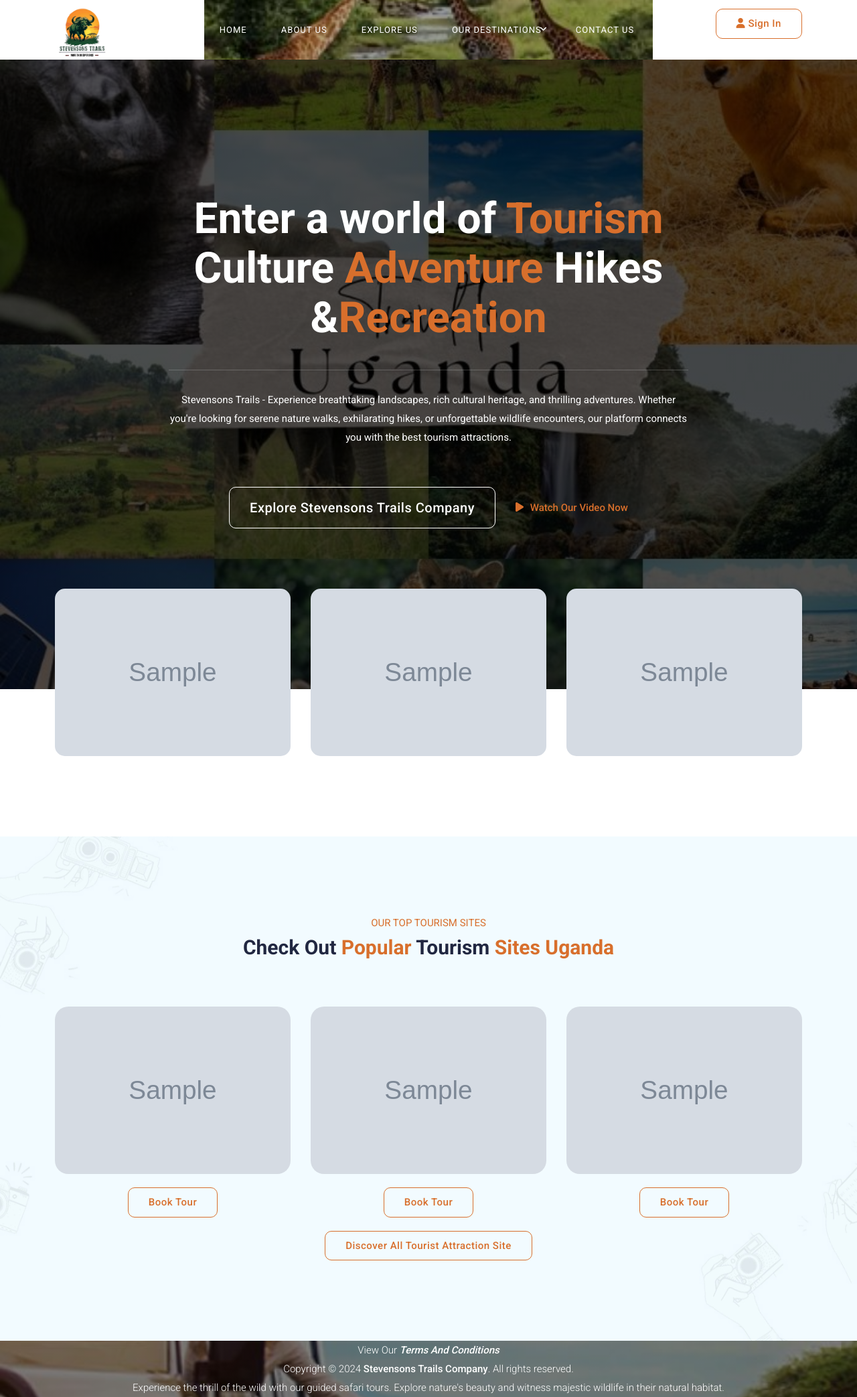
After one commit to Kurgat094/django-tour, a Django app: template wildsafari/tour/templates/indianocean.html in a window 1280 px wide. The commit adds this page. Shown: the whole page at 67% size. Run offline with Django 3.2, Linux system fonts and the light colour scheme; the template is opened without the code that fills it: most values are stand-ins (such as "Sample title", 1, 10 or a date in 2020); grey boxes marked "Sample" are stand-in pictures; some libraries are stand-ins or nearby versions; some web fonts are replaced.

Commit message:
sundowner

```diff
--- a/wildsafari/tour/templates/base.html
+++ b/wildsafari/tour/templates/base.html
@@ -49,7 +49,7 @@
 .section-heading h6 {
   font-size: 15px;
   text-transform: uppercase;
-  color: rgb(255, 217, 0);
+  color: #D86F2C;
   font-weight: 400;
 }
 .section-heading h4 {
@@ -62,13 +62,13 @@
 }
 
 .section-heading h4 em {
-  color: rgb(255, 217, 0);
+  color: #D86F2C;
   font-style: normal;
 }
 
 .main-banner .big-border-button a:hover {
   background-color: #fff;
-  color: rgb(255, 217, 0 ) ;
+  color: #D86F2C ;
   text-decoration: none;
  border: 2px solid rgb(0, 255, 0);
 font-size: 16px; font-weight: bold;
@@ -79,7 +79,7 @@ font-size: 16px; font-weight: bold;
   margin-left: 15px;
   font-size: 15px;
   font-weight: 500;
-  color: rgb(255, 217, 0 ) ;
+  color: #D86F2C ;
   transition: all .3s;
 }
 /* hover icon-button */
@@ -109,15 +109,15 @@ font-size: 16px; font-weight: bold;
 }
 .featured-items .owl-nav .owl-prev span:hover,
 .featured-items .owl-nav .owl-next span:hover {
-  background-color: rgb(255, 217, 0);
+  background-color: #D86F2C;
   color: rgb(0, 0, 0);
   opacity: 1;
 }
 .border-button a {
   font-size: 15px;
-  color: rgb(2, 110, 20);
+  color: #D86F2C;
   background-color: transparent;
-  border: 1px solid rgb(0, 255, 0);
+  border: 1px solid #D86F2C;
   padding: 10px 30px;
   display: inline-block;
   border-radius: 10px;
@@ -128,8 +128,8 @@ font-size: 16px; font-weight: bold;
 }
 
 .border-button a:hover {
-  background-color: rgb(255, 217, 0);
-  color: #050101;
+  background-color: #228B22;
+  color: #f0f0f0;
 }
 
 .main-button a {
@@ -155,7 +155,7 @@ section.portfolio .thumb .hover-effect .content ul li a:hover {
   color: #fff;
 }
 .pricing-item:hover h4 {
-  color: rgb(255 ,217, 20);
+  color: #D86F2C;
 }
 
 .pricing-item img {
@@ -193,11 +193,11 @@ section.portfolio .thumb .hover-effect .content ul li a:hover {
   margin-top: 30px;
 }
 footer a:hover {
-    color: #FFD700;
+    color: #D86F2C;
     text-decoration: underline;
 }
 .form-group button:hover {
-    background-color: #FFD700 !important;
+    background-color: #D86F2C !important;
     color: #228B22 !important;
     transform: scale(1.009);
     font-weight: bold;
@@ -216,10 +216,10 @@ footer a:hover {
     color: #228B22;
 }
 .header-text em{
-    color: #FFD700;
+    color: #D86F2C;
 }
 .header-text h2 em {
-    color: #FFD700;
+    color: #D86F2C;
 }
 .header-text  p a {
     color: #228B22;
@@ -240,17 +240,17 @@ footer a:hover {
 
 .main-button a:hover {
   background-color: transparent;
-  color: #228B22;
+  color: #D86F2C;
 }
 .sign-in-form h3{
   margin-bottom: 20px;
   font-size: 24px;
   text-align: center;
-  color: #228B22;
+  color: #D86F2C;
 
 }
 .sign-in-form h6 a{
-    color: #228B22;
+    color: #D86F2C;
 }
 </style>
 </head>
@@ -269,7 +269,7 @@ footer a:hover {
                     <!-- ***** Menu Start ***** -->
                     <ul class="nav" id="dashboard">
                         <li><a href="{% url 'home' %}" class="active">Home</a></li>
-                        <li><a href="{% url 'uganda' %}">About Us</a></li>
+                        <li><a href="{% url 'about' %}">About Us</a></li>
 
                         <li><a href="{% url 'categories' %}">Explore Us</a></li>
                         <li class="has-sub">
@@ -278,6 +278,7 @@ footer a:hover {
                                 <li><a href="{% url 'home' %}">Kenya</a></li>
                                 <li><a href="{% url 'uganda' %}">Uganda</a></li>
                                 <li><a href="{% url 'tanzania' %}">Tanzania</a></li>
+                                <li><a href="{% url 'indianocean' %}">Indian Ocean </a></li>
                                 <!-- <li><a href="{% url 'rwanda'%}">Rwanda</a></li> -->
                             </ul>
                         </li>
--- a/wildsafari/tour/templates/contests.html
+++ b/wildsafari/tour/templates/contests.html
@@ -13,16 +13,16 @@
       <div class="row">
           <div class="col-lg-8 offset-lg-2 header-text">
            {% if tourism_site.itinerary.all or tourism_site.Ug_itinerary.all or tourism_site.Tz_itinerary.all%}
-        <h2>{{ day_count }}-day tour at <em style="color: rgb(255, 196, 0);" >{{ tourism_site.place }}</em></h2>
+        <h2>{{ day_count }}-day tour at <em style="color: black" >{{ tourism_site.place }}</em></h2>
         <p>Embark on an unforgettable journey into the heart of the wild. <br>
-           <em>{{ tourism_site.description }}</em>
+           <em style="color: rgb(3, 3, 3); font-weight: bold;">{{ tourism_site.description }}</em>
         </p>
     {% endif %}
           </div>
 
           {% if tourism_site.details %}
 <div class="col-lg-8 offset-lg-2 header-text">
-    <p style="color: rgb(255, 217, 0);">{{ tourism_site.details|linebreaksbr }}</p>
+    <p style="color: black; font-weight: bold;">{{ tourism_site.details|linebreaksbr }}</p>
 </div>
   {% endif %}
       </div>
--- a/wildsafari/tour/templates/index.html
+++ b/wildsafari/tour/templates/index.html
@@ -13,7 +13,7 @@
       <div class="row">
         <div class="col-lg-10 offset-lg-1">
           <div class="header-text">
-            <h2>Enter a world of <em style="color: rgb(255, 217, 0);">Tourism</em> Culture  <em style="color: rgb(255, 217, 0);">Adventure</em> Hikes &amp;<em style="color: rgb(255, 217, 0);">Recreation</em></h2>
+            <h2>Enter a world of <em style="color: #D86F2C;">Tourism</em> Culture  <em style="color: #D86F2C;">Adventure</em> Hikes &amp;<em style="color: #D86F2C;">Recreation</em></h2>
             <p>Stevensons Trails - Experience breathtaking landscapes, rich cultural heritage, and thrilling adventures. Whether you're looking for serene nature walks, exhilarating hikes, or unforgettable wildlife encounters, our platform connects you with the best tourism attractions.</p>
             <div class="buttons">
               <div class="big-border-button">
@@ -67,7 +67,7 @@
       <div class="row">
         <div class="col-lg-12">
           <div class="text-center section-heading">
-            <h6 style="color: rgb(255, 217, 0);">Our Top Tourism SITES</h6>
+            <h6 style="color: #D86F2C;"> <b>Our Top Tourism SITES</b></h6>
             <h4>Check Out <em style="color: rgb(0, 255, 0);">Popular</em> Tourism <em style="color: rgb(0, 255, 0);">Sites Kenya</em></h4>
           </div>
         </div>
@@ -166,7 +166,7 @@
       <div class="row">
         <div class="col-lg-12">
           <div class="text-center section-heading">
-            <h6>Visitor Testimonials</h6>
+            <h6> <b>Visitor Testimonials</b></h6>
             <h4>What People Are Saying About <em>Our Tourist Attraction</em></h4>
           </div>
         </div>
--- /dev/null
+++ b/wildsafari/tour/templates/indianocean.html
@@ -0,0 +1,99 @@
+{% extends 'base.html' %}
+{% load static  %}
+
+{% block title %}Uganda{% endblock %}
+
+{% block content %}
+
+ <!-- ***** Main Banner Area Start ***** -->
+ <div class="main-banner" style="background-image: linear-gradient(rgba(0, 0, 0, 0.7), rgba(0, 0, 0, 0.7)), url('{% static 'tour/Uganda.jpg' %}')">
+  <div class="container">
+    <div class="row">
+      <div class="col-lg-10 offset-lg-1">
+        <div class="header-text">
+          <h2>Enter a world of <em>Tourism</em> Culture  <em>Adventure</em> Hikes &amp;<em>Recreation</em></h2>
+          <p>Stevensons Trails - Experience breathtaking landscapes, rich cultural heritage, and thrilling adventures. Whether you're looking for serene nature walks, exhilarating hikes, or unforgettable wildlife encounters, our platform connects you with the best tourism attractions.</p>
+          <div class="buttons">
+            <div class="big-border-button">
+              <a href="{% url 'categories' %}">Explore Stevensons Trails Company</a>
+            </div>
+            <div class="icon-button">
+              <a href="{% static 'tour/maasai_culture.mp4' %}" target="_blank"><i class="fa fa-play"></i> Watch Our Video Now</a>
+            </div>
+          </div>
+        </div>
+      </div>
+    </div>
+  </div>
+</div>
+<!-- ***** Main Banner Area End ***** -->
+
+<section class="featured-items" id="featured-items">
+  <div class="container">
+    <div class="row">
+      <div class="col-lg-12">
+        <div class="owl-features owl-carousel" style="position: relative; z-index: 5;">
+
+          {% for site in tourism_sites %}
+          <div class="item" id="popular-site">
+              <div class="thumb" id="thumb-card">
+
+                  <img src="{{ site.image.url }}" alt="">
+                  <div class="hover-effect">
+                      <a href="{% url 'ugbook' site.id %}#booking" class="content">
+                          <h4>{{ site.name }}<i class="fa fa-star"></i><i class="fa fa-star"></i><i class="fa fa-star"></i><i class="fa fa-star"></i></h4>
+                          <ul>
+                              <li><span>Place:</span>{{ site.place }}</li>
+                              <li><span>Description:</span> {{ site.description }}</li>
+                              <li><span>Book:</span><b style="color: blue;">Click to Reserve</b></li>
+                          </ul>
+                        </a>
+                  </div>
+
+              </div>
+          </div>
+          {% endfor %}
+        </div>
+      </div>
+    </div>
+  </div>
+</section>
+
+
+  <section class="closed-contests">
+    <div class="container">
+      <div class="row">
+        <div class="col-lg-12">
+          <div class="text-center section-heading">
+            <h6>Our Top Tourism SITES</h6>
+            <h4>Check Out <em>Popular</em> Tourism <em>Sites Uganda</em></h4>
+          </div>
+        </div>
+
+        <div class="col-lg-12">
+          <div class="owl-features owl-carousel" style="position: relative; z-index: 5;">
+            {% for site in tourism_sites1 %}
+            <div class="item" id="popular-site" >
+              <div class="closed-item" id="popular-site" >
+                <div class="thumb"id="top-site" >
+                  <img style="border-radius: 20px;" src="{{ site.image.url }}" alt="">
+                  <span class="winner"><em>Place:</em>{{ site.place }}</span>
+                  <span class="price"><em>Name :</em>{{ site.name }} </span>
+                </div>
+                <div class="border-button text-center">
+                  <a href="{% url 'ugbook' site.id %} ">Book Tour</a>
+                </div>
+              </div>
+            </div>
+            {% endfor %}
+          </div>
+        </div>
+        <div class="col-lg-12">
+          <div class="text-center border-button">
+            <a href="{% url 'categories' %}#ugportfolio">Discover All Tourist Attraction Site</a>
+          </div>
+        </div>
+      </div>
+    </div>
+  </section>
+{% endblock %}
--- a/wildsafari/tour/urls.py
+++ b/wildsafari/tour/urls.py
@@ -14,6 +14,7 @@ urlpatterns = [
     path('users', users, name='users'),
     path('terms_conditions', terms_conditions, name='terms_conditions'),
     path('contact_messages', contact_messages, name='contact_messages'),
+    path('about', about, name='about'),
 
 
     # Auth urls
@@ -46,6 +47,7 @@ urlpatterns = [
     path('tanzania',tanzania,name='tanzania'),
     path('tzbook/<int:site_id>/',tzbook,name='tzbook'),
     path('rwanda',rwanda,name='rwanda'),
+    path('indianocean',indianocean,name='indianocean'),
 
 ]
 
```
Also changed, not shown: wildsafari/tour/templates/about_us.html (added, +58 -0 lines), wildsafari/tour/templates/contact.html (+4 -4 lines), wildsafari/tour/templates/terms_conditions.html (+6 -4 lines), wildsafari/tour/views.py (+10 -0 lines), wildsafari/db.sqlite3.
